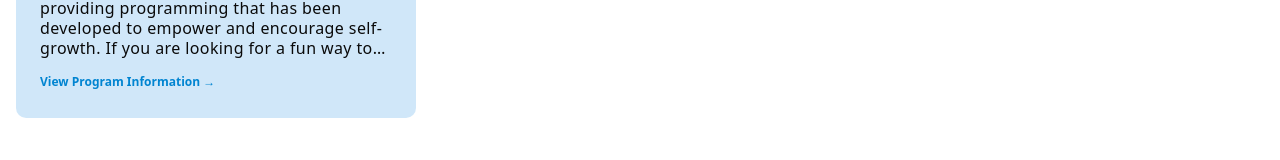
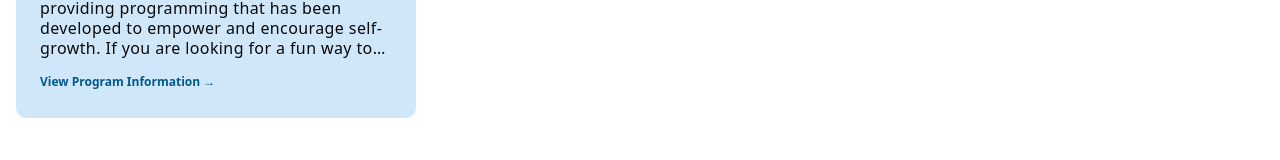
Before and after one commit to Justin-Bento/believe-support-services, a Next.js app: page /programs in a window 1280 px wide. Shown: the part 638-798 px from the top of the page. Built offline with nearby package versions, Linux system fonts and the light colour scheme.

Commit message:
Updated saturation of button text color.

```diff
--- a/src/app/(frontend)/programs/page.tsx
+++ b/src/app/(frontend)/programs/page.tsx
@@ -41,7 +41,7 @@ export default function ProgramsPage() {
               you are looking for a fun way to learn and create new memories
               with old and new friends, this program is for you.
             </p>
-            <button className="rounded-sm block py-1 text-xs font-semibold text-sky-600 ">
+            <button className="rounded-sm block py-1 text-xs font-semibold text-sky-800 ">
               View Program Information &rarr;
             </button>
           </div>
```
